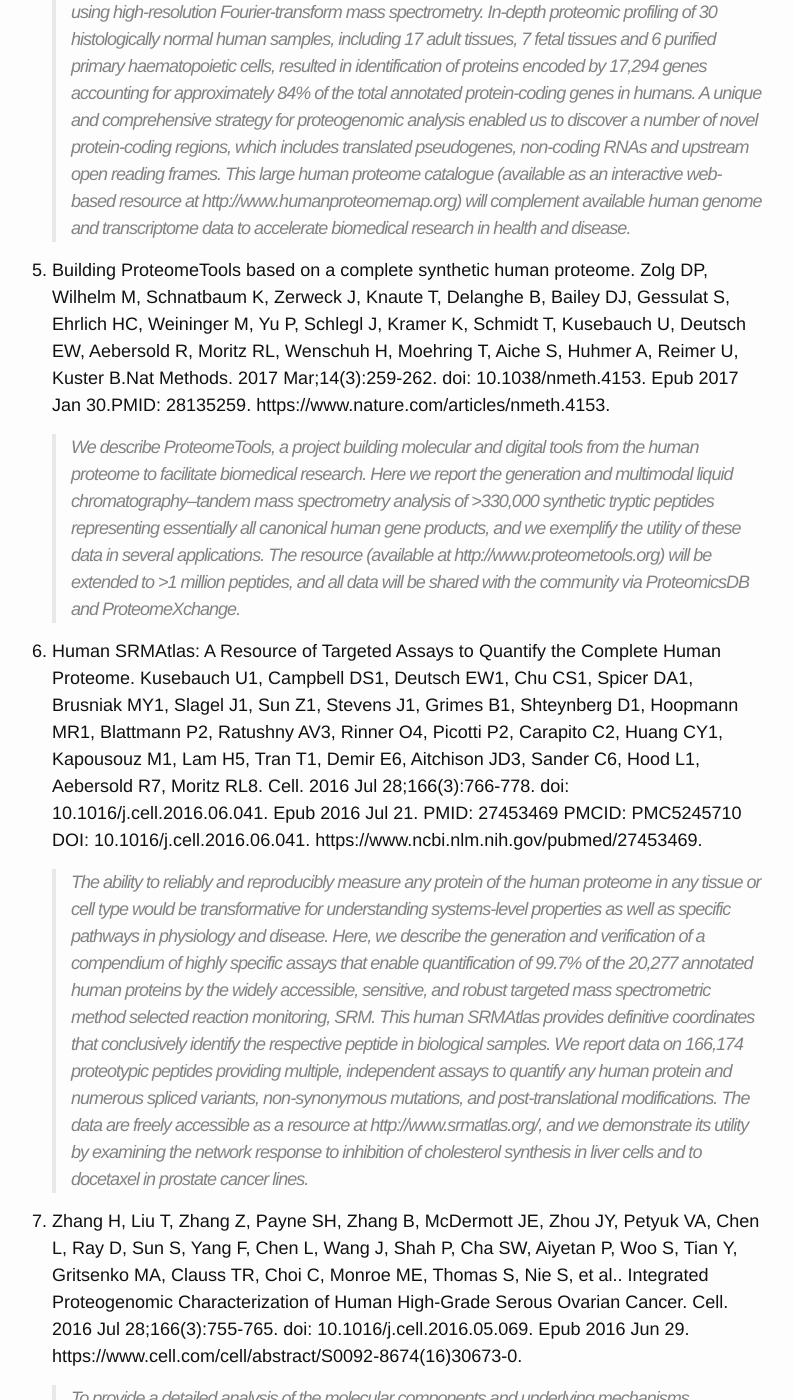
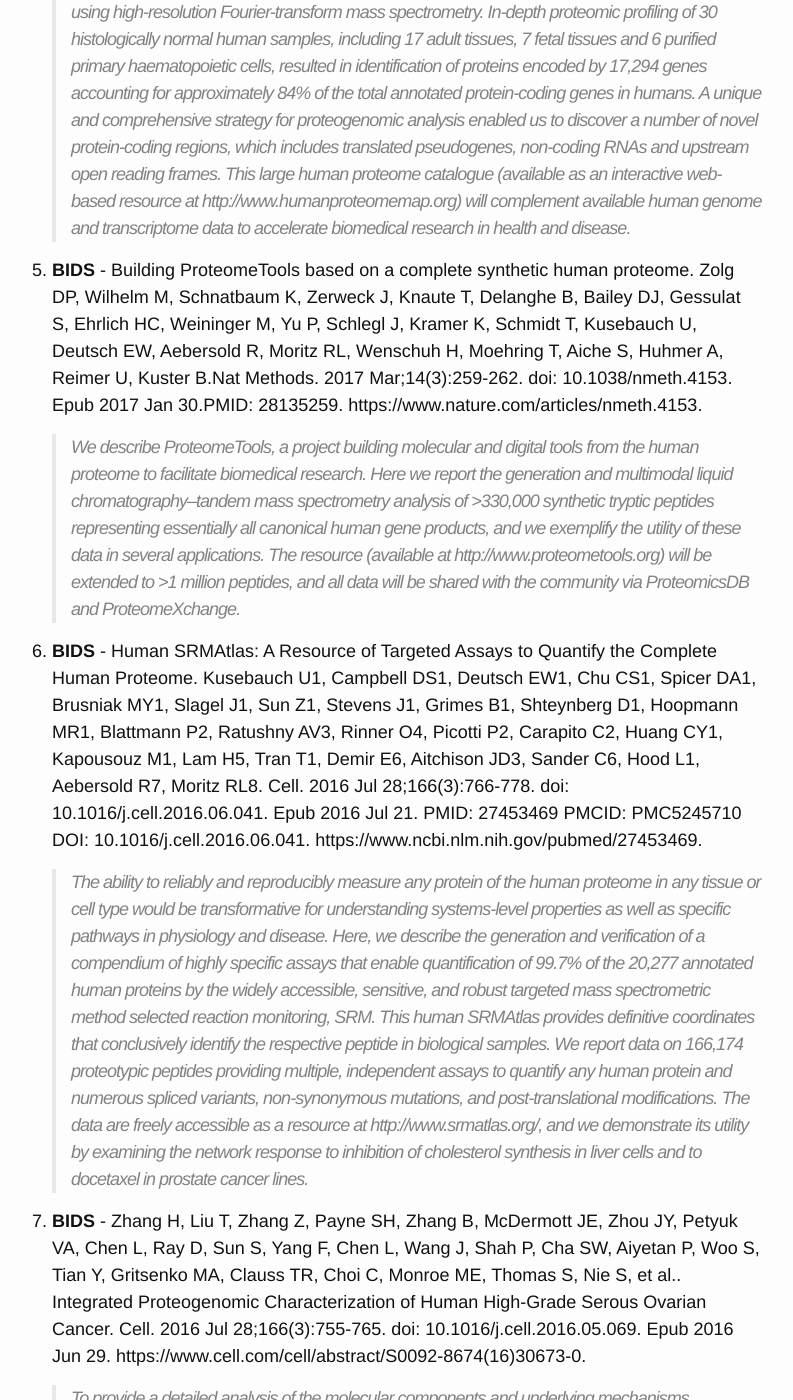
Before and after one commit to dcmb-courses/bioinf602-603, a Jekyll site: the page built from Proteomics_and_Metabolomics.md, in a window 1280 px wide and 1400 px high, scrolled down 1758 px. Shown: the whole window, without its empty margins (248-1041 px from the left). Built offline with Jekyll 4.4.1, drawn with Linux system fonts in a browser that asks for light colours; some of the changed text lies outside the part shown.

Commit message:
Added BIDS tags

```diff
--- a/Proteomics_and_Metabolomics.md
+++ b/Proteomics_and_Metabolomics.md
@@ -25,15 +25,15 @@ extensive roles in human malignancy. Nat Genet. 2013 Jun;45(6):592-601.
 
       >The availability of human genome sequence has transformed biomedical research over the past decade. However, an equivalent map for the human proteome with direct measurements of proteins and peptides does not exist yet. Here we present a draft map of the human proteome using high-resolution Fourier-transform mass spectrometry. In-depth proteomic profiling of 30 histologically normal human samples, including 17 adult tissues, 7 fetal tissues and 6 purified primary haematopoietic cells, resulted in identification of proteins encoded by 17,294 genes accounting for approximately 84% of the total annotated protein-coding genes in humans. A unique and comprehensive strategy for proteogenomic analysis enabled us to discover a number of novel protein-coding regions, which includes translated pseudogenes, non-coding RNAs and upstream open reading frames. This large human proteome catalogue (available as an interactive web-based resource at http://www.humanproteomemap.org) will complement available human genome and transcriptome data to accelerate biomedical research in health and disease.
 
-1. Building ProteomeTools based on a complete synthetic human proteome. Zolg DP, Wilhelm M, Schnatbaum K, Zerweck J, Knaute T, Delanghe B, Bailey DJ, Gessulat S, Ehrlich HC, Weininger M, Yu P, Schlegl J, Kramer K, Schmidt T, Kusebauch U, Deutsch EW, Aebersold R, Moritz RL, Wenschuh H, Moehring T, Aiche S, Huhmer A, Reimer U, Kuster B.Nat Methods. 2017 Mar;14(3):259-262. doi: 10.1038/nmeth.4153. Epub 2017 Jan 30.PMID: 28135259. https://www.nature.com/articles/nmeth.4153.
+1. **BIDS** - Building ProteomeTools based on a complete synthetic human proteome. Zolg DP, Wilhelm M, Schnatbaum K, Zerweck J, Knaute T, Delanghe B, Bailey DJ, Gessulat S, Ehrlich HC, Weininger M, Yu P, Schlegl J, Kramer K, Schmidt T, Kusebauch U, Deutsch EW, Aebersold R, Moritz RL, Wenschuh H, Moehring T, Aiche S, Huhmer A, Reimer U, Kuster B.Nat Methods. 2017 Mar;14(3):259-262. doi: 10.1038/nmeth.4153. Epub 2017 Jan 30.PMID: 28135259. https://www.nature.com/articles/nmeth.4153.
 
       >We describe ProteomeTools, a project building molecular and digital tools from the human proteome to facilitate biomedical research. Here we report the generation and multimodal liquid chromatography–tandem mass spectrometry analysis of >330,000 synthetic tryptic peptides representing essentially all canonical human gene products, and we exemplify the utility of these data in several applications. The resource (available at http://www.proteometools.org) will be extended to >1 million peptides, and all data will be shared with the community via ProteomicsDB and ProteomeXchange.
 
-1. Human SRMAtlas: A Resource of Targeted Assays to Quantify the Complete Human Proteome. Kusebauch U1, Campbell DS1, Deutsch EW1, Chu CS1, Spicer DA1, Brusniak MY1, Slagel J1, Sun Z1, Stevens J1, Grimes B1, Shteynberg D1, Hoopmann MR1, Blattmann P2, Ratushny AV3, Rinner O4, Picotti P2, Carapito C2, Huang CY1, Kapousouz M1, Lam H5, Tran T1, Demir E6, Aitchison JD3, Sander C6, Hood L1, Aebersold R7, Moritz RL8. Cell. 2016 Jul 28;166(3):766-778. doi: 10.1016/j.cell.2016.06.041. Epub 2016 Jul 21. PMID: 27453469 PMCID: PMC5245710 DOI: 10.1016/j.cell.2016.06.041. https://www.ncbi.nlm.nih.gov/pubmed/27453469.
+1. **BIDS** - Human SRMAtlas: A Resource of Targeted Assays to Quantify the Complete Human Proteome. Kusebauch U1, Campbell DS1, Deutsch EW1, Chu CS1, Spicer DA1, Brusniak MY1, Slagel J1, Sun Z1, Stevens J1, Grimes B1, Shteynberg D1, Hoopmann MR1, Blattmann P2, Ratushny AV3, Rinner O4, Picotti P2, Carapito C2, Huang CY1, Kapousouz M1, Lam H5, Tran T1, Demir E6, Aitchison JD3, Sander C6, Hood L1, Aebersold R7, Moritz RL8. Cell. 2016 Jul 28;166(3):766-778. doi: 10.1016/j.cell.2016.06.041. Epub 2016 Jul 21. PMID: 27453469 PMCID: PMC5245710 DOI: 10.1016/j.cell.2016.06.041. https://www.ncbi.nlm.nih.gov/pubmed/27453469.
 
       >The ability to reliably and reproducibly measure any protein of the human proteome in any tissue or cell type would be transformative for understanding systems-level properties as well as specific pathways in physiology and disease. Here, we describe the generation and verification of a compendium of highly specific assays that enable quantification of 99.7% of the 20,277 annotated human proteins by the widely accessible, sensitive, and robust targeted mass spectrometric method selected reaction monitoring, SRM. This human SRMAtlas provides definitive coordinates that conclusively identify the respective peptide in biological samples. We report data on 166,174 proteotypic peptides providing multiple, independent assays to quantify any human protein and numerous spliced variants, non-synonymous mutations, and post-translational modifications. The data are freely accessible as a resource at http://www.srmatlas.org/, and we demonstrate its utility by examining the network response to inhibition of cholesterol synthesis in liver cells and to docetaxel in prostate cancer lines.
 
-1. Zhang H, Liu T, Zhang Z, Payne SH, Zhang B, McDermott JE, Zhou JY, Petyuk VA, Chen L, Ray D, Sun S, Yang F, Chen L, Wang J, Shah P, Cha SW, Aiyetan P, Woo S, Tian Y, Gritsenko MA, Clauss TR, Choi C, Monroe ME, Thomas S, Nie S, et al.. Integrated Proteogenomic Characterization of Human High-Grade Serous Ovarian Cancer. Cell. 2016 Jul 28;166(3):755-765. doi: 10.1016/j.cell.2016.05.069. Epub 2016 Jun 29. https://www.cell.com/cell/abstract/S0092-8674(16)30673-0.
+1. **BIDS** - Zhang H, Liu T, Zhang Z, Payne SH, Zhang B, McDermott JE, Zhou JY, Petyuk VA, Chen L, Ray D, Sun S, Yang F, Chen L, Wang J, Shah P, Cha SW, Aiyetan P, Woo S, Tian Y, Gritsenko MA, Clauss TR, Choi C, Monroe ME, Thomas S, Nie S, et al.. Integrated Proteogenomic Characterization of Human High-Grade Serous Ovarian Cancer. Cell. 2016 Jul 28;166(3):755-765. doi: 10.1016/j.cell.2016.05.069. Epub 2016 Jun 29. https://www.cell.com/cell/abstract/S0092-8674(16)30673-0.
 
       >To provide a detailed analysis of the molecular components and underlying mechanisms associated with ovarian cancer, we performed a comprehensive mass-spectrometry-based proteomic characterization of 174 ovarian tumors previously analyzed by The Cancer Genome Atlas (TCGA), of which 169 were high-grade serous carcinomas (HGSCs). Integrating our proteomic measurements with the genomic data yielded a number of insights into disease, such as how different copy-number alternations influence the proteome, the proteins associated with chromosomal instability, the sets of signaling pathways that diverse genome rearrangements converge on, and the ones most associated with short overall survival. Specific protein acetylations associated with homologous recombination deficiency suggest a potential means for stratifying patients for therapy. In addition to providing a valuable resource, these findings provide a view of how the somatic genome drives the cancer proteome and associations between protein and post-translational modification levels and clinical outcomes in HGSC.
 
@@ -45,10 +45,10 @@ extensive roles in human malignancy. Nat Genet. 2013 Jun;45(6):592-601.
 
       >Kidney cancer [or renal cell carcinoma (RCC)] is known as "the internist's tumor" because it has protean systemic manifestations, suggesting that it utilizes complex, nonphysiologic metabolic pathways. Given the increasing incidence of this cancer and its lack of effective therapeutic targets, we undertook an extensive analysis of human RCC tissue employing combined grade-dependent proteomics and metabolomics analysis to determine how metabolic reprogramming occurring in this disease allows it to escape available therapeutic approaches. After validation experiments in RCC cell lines that were wild-type or mutant for the Von Hippel-Lindau tumor suppressor, in characterizing higher-grade tumors, we found that the Warburg effect is relatively more prominent at the expense of the tricarboxylic acid cycle and oxidative metabolism in general. Further, we found that the glutamine metabolism pathway acts to inhibit reactive oxygen species, as evidenced by an upregulated glutathione pathway, whereas the β-oxidation pathway is inhibited, leading to increased fatty acylcarnitines. In support of findings from previous urine metabolomics analyses, we also documented tryptophan catabolism associated with immune suppression, which was highly represented in RCC compared with other metabolic pathways. Together, our results offer a rationale to evaluate novel antimetabolic treatment strategies being developed in other disease settings as therapeutic strategies in RCC.
 
-1. NOREVA: normalization and evaluation of MS-based metabolomics data. Bo Li, Jing Tang, Qingxia Yang, Shuang Li, Xuejiao Cui, Yinghong Li, Yuzong Chen, Weiwei Xue, Xiaofeng Li, Feng Zhu. Nucleic Acids Research, Volume 45, Issue W1, 2017, Pages W162–W170, https://doi.org/10.1093/nar/gkx449
+1. **BIDS** - NOREVA: normalization and evaluation of MS-based metabolomics data. Bo Li, Jing Tang, Qingxia Yang, Shuang Li, Xuejiao Cui, Yinghong Li, Yuzong Chen, Weiwei Xue, Xiaofeng Li, Feng Zhu. Nucleic Acids Research, Volume 45, Issue W1, 2017, Pages W162–W170, https://doi.org/10.1093/nar/gkx449
 
       >Diverse forms of unwanted signal variations in mass spectrometry-based metabolomics data adversely affect the accuracies of metabolic profiling. A variety of normalization methods have been developed for addressing this problem. However, their performances vary greatly and depend heavily on the nature of the studied data. Moreover, given the complexity of the actual data, it is not feasible to assess the performance of methods by single criterion. We therefore developed NOREVA to enable performance evaluation of various normalization methods from multiple perspectives. NOREVA integrated five well-established criteria (each with a distinct underlying theory) to ensure more comprehensive evaluation than any single criterion. It provided the most complete set of the available normalization methods, with unique features of removing overall unwanted variations based on quality control metabolites and allowing quality control samples based correction sequentially followed by data normalization. The originality of NOREVA and the reliability of its algorithms were extensively validated by case studies on five benchmark datasets. In sum, NOREVA is distinguished for its capability of identifying the well performed normalization method by taking multiple criteria into consideration and can be an indispensable complement to other available tools. NOREVA can be freely accessed at http://server.idrb.cqu.edu.cn/noreva/.
 
-1. Integrated Proteogenomic Characterization across Major Histological Types of Pediatric Brain Cancer. Cell. 2020 Dec 23;183(7):1962-1985.e31. doi: 10.1016/j.cell.2020.10.044
+1. **BIDS** - Integrated Proteogenomic Characterization across Major Histological Types of Pediatric Brain Cancer. Cell. 2020 Dec 23;183(7):1962-1985.e31. doi: 10.1016/j.cell.2020.10.044
 
       >We report a comprehensive proteogenomics analysis, including whole-genome sequencing, RNA sequencing, and proteomics and phosphoproteomics profiling, of 218 tumors across 7 histological types of childhood brain cancer: low-grade glioma (n = 93), ependymoma (32), high-grade glioma (25), medulloblastoma (22), ganglioglioma (18), craniopharyngioma (16), and atypical teratoid rhabdoid tumor (12). Proteomics data identify common biological themes that span histological boundaries, suggesting that treatments used for one histological type may be applied effectively to other tumors sharing similar proteomics features. Immune landscape characterization reveals diverse tumor microenvironments across and within diagnoses. Proteomics data further reveal functional effects of somatic mutations and copy number variations (CNVs) not evident in transcriptomics data. Kinase-substrate association and co-expression network analysis identify important biological mechanisms of tumorigenesis. This is the first large-scale proteogenomics analysis across traditional histological boundaries to uncover foundational pediatric brain tumor biology and inform rational treatment selection.
```
